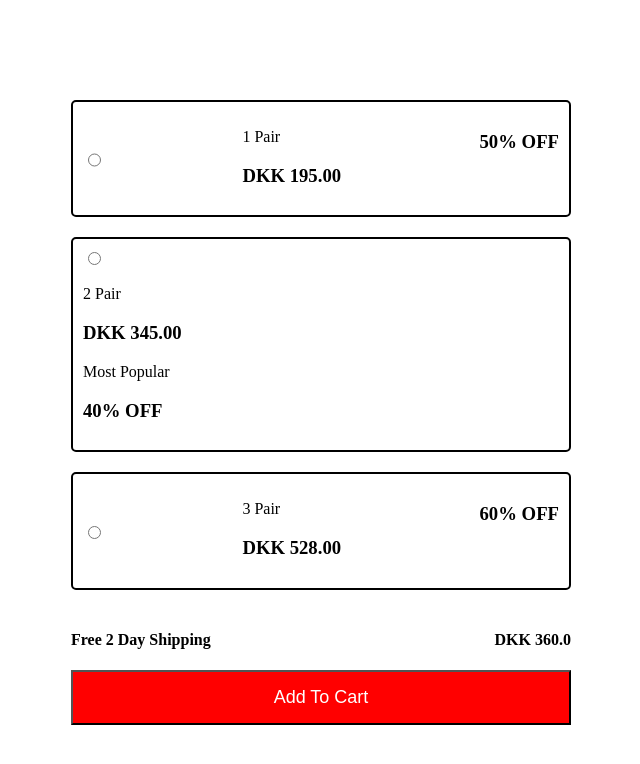
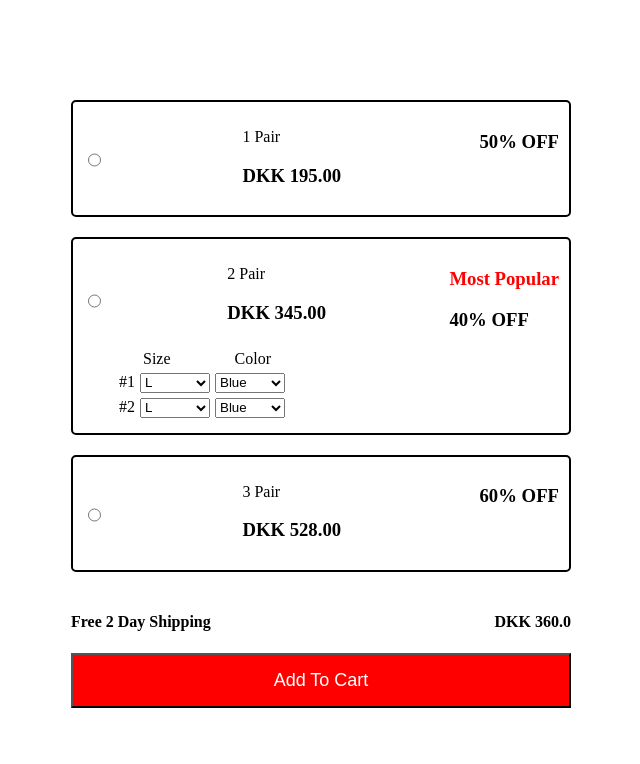
Before and after one commit to balaji24k/SkimBox, a plain HTML site: page index.html in a window 1280 px wide. Shown: the whole page, without its empty margins (319-959 px from the left). Drawn offline with Linux system fonts and the light colour scheme.

Commit message:
made some changes

```diff
--- a/index.html
+++ b/index.html
@@ -16,20 +16,47 @@
             </div>
             <h3>50% OFF</h3>
         </div>
-        <div class="innerBox" id="box2">
-            <div class="row">
+        <div id="box2">
+            <div class="row1">
                 <input type="radio" name="highlightBox" onclick="highlightBox(2)">
                 <div class="verical">
                     <p>2 Pair</p>
                     <h3>DKK 345.00</h3>
                 </div>
-                <div class="verical">
-                    <p>Most Popular</p>
+                <div>
+                    <h3 style="color: red;">Most Popular</h3>
                     <h3>40% OFF</h3>
                 </div>
             </div>
             <div>
-
+                <span>Size</span>
+                <span>Color</span>
+            </div>
+            <div class="innerRow">
+                #1
+                <select>
+                    <option value="L">L</option>
+                    <option value="M">M</option>
+                    <option value="S">S</option>
+                </select>
+                <select>
+                    <option value="L">Blue</option>
+                    <option value="M">Red</option>
+                    <option value="S">Green</option>
+                </select>
+            </div>
+            <div class="innerRow">
+                #2
+                <select>
+                    <option value="L">L</option>
+                    <option value="M">M</option>
+                    <option value="S">S</option>
+                </select>
+                <select>
+                    <option value="L">Blue</option>
+                    <option value="M">Red</option>
+                    <option value="S">Green</option>
+                </select>
             </div>
 
         </div>
--- a/style.css
+++ b/style.css
@@ -16,9 +16,16 @@
     justify-content: space-between;
 }
 
+#box2 {
+    border: 2px solid black;
+    margin: 20px 0;
+    border-radius: 5px;
+    padding: 10px;
+}
+
 .highlight {
-    background-color: rgb(254, 233, 233);
-    border: 2px solid rgb(248, 5, 5);
+    background-color: rgb(255, 247, 247);
+    border: 2px solid rgb(248, 5, 5) !important;
 }
 
 .footerBox {
@@ -51,3 +58,24 @@
     display: flex;
     justify-content: space-between;
 }
+
+.innerRow {
+    display: flex;
+    justify-content: center;
+    width: 50%;
+    margin: 5px 0 ;
+}
+
+span {
+    margin-left: 60px;
+}
+
+select {
+    margin-left: 5px;
+    width: 70px;
+    height: 20px;
+}
+
+select:hover {
+    border: 2px solid blue;
+}
```
